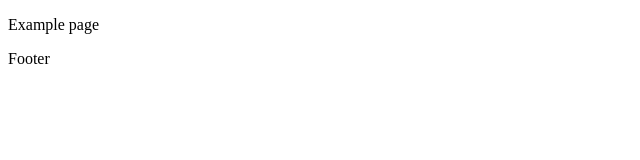
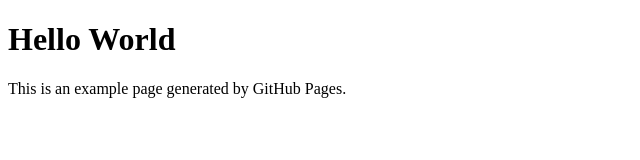
Before and after one commit to Elliria/playground, a plain HTML site: page docs/index.html in a window 1280 px wide. Shown: the whole page, without its empty margins (0-640 px from the left). Drawn offline with Linux system fonts and the light colour scheme.

Commit message:
Edit the index page.

```diff
--- a/docs/index.html
+++ b/docs/index.html
@@ -6,7 +6,8 @@
   <title>Hello World</title>
 </head>
   <body>
-    <p>Example page</p>
+
+            <h1>Hello World</h1>
+            <p>This is an example page generated by GitHub Pages.</p>
   </body>
 </html>
-Footer
```
